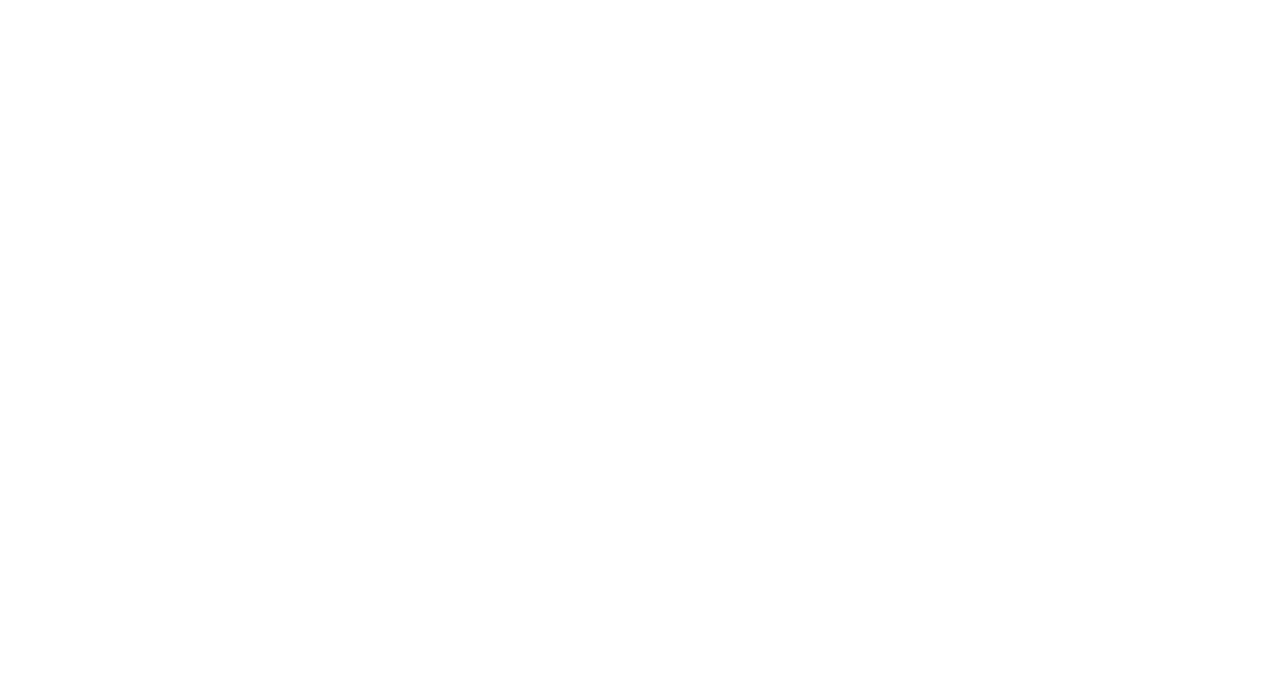
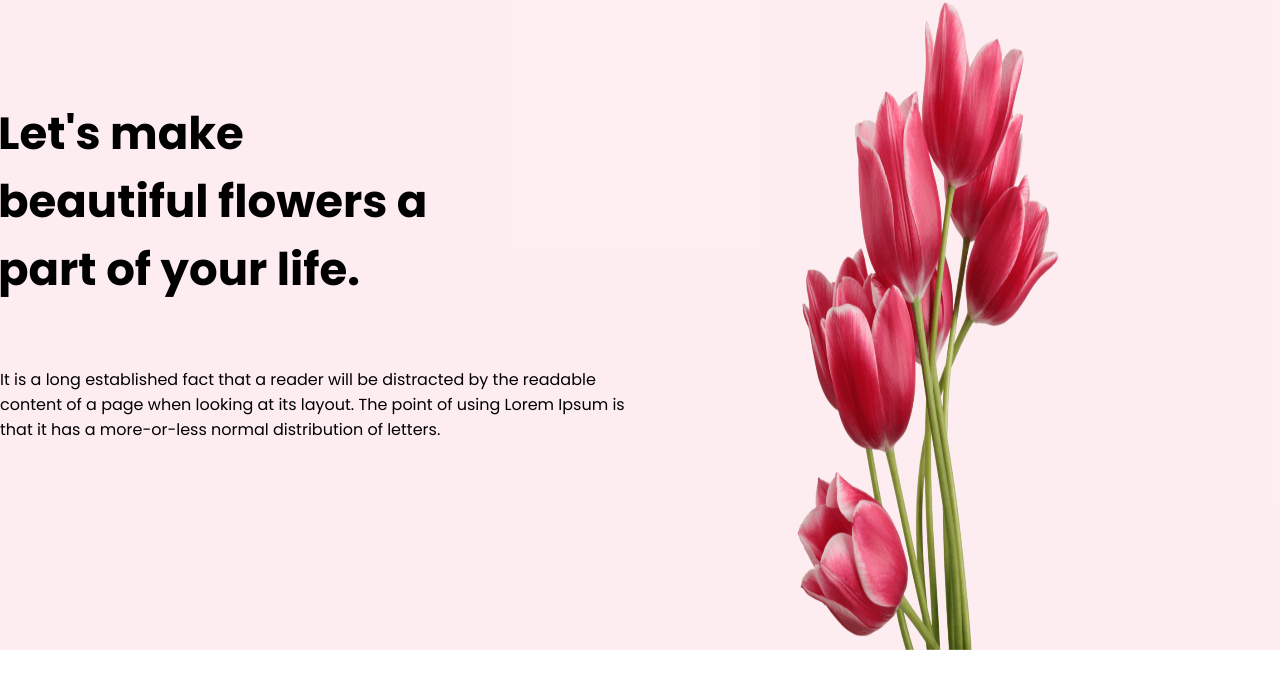
Before and after one commit to tassin-hassan/conceptual-season, a plain HTML site: page index.html in a window 1280 px wide. Drawn offline with Linux system fonts and the light colour scheme.

Commit message:
header-done

```diff
--- a/index.html
+++ b/index.html
@@ -8,5 +8,32 @@
 </head>
 <body>
 
+
+<header>
+  <div class="header-parrent">
+<div class="banner-content">
+  <div class="banner-text-container">
+    <h1>Let's make <br> beautiful flowers a <br> part of your life.</h1>
+    <p>It is a long established fact that a reader will be distracted by the readable content of a page when looking at its layout. The point of using Lorem Ipsum is that it has a more-or-less normal distribution of letters.</p>
+    <!-- <button>Shop Now</button> -->
+  </div>
+<div class="banner-image-container">
+  <img src="./flower-shop-conceptual-b10-main/images/banner-image.png" alt="">
+</div>
+</div>
+  </div>
+</header>
+
+<main></main>
+
+<footer></footer>
+
+
+
+
+
+
+
+
 </body>
 </html>
--- a/style.css
+++ b/style.css
@@ -0,0 +1,73 @@
+/* font styles */
+
+@import url('https://fonts.googleapis.com/css2?family=Lato:ital,wght@0,100;0,300;0,400;0,700;0,900;1,100;1,300;1,400;1,700;1,900&family=Poppins:ital,wght@0,100;0,200;0,300;0,400;0,500;0,600;0,700;0,800;0,900;1,100;1,200;1,300;1,400;1,500;1,600;1,700;1,800;1,900&display=swap');
+
+
+*{
+  box-sizing: border-box;
+  margin: 0;
+  padding: 0;
+}
+
+
+body{
+  font-family: "Poppins", sans-serif;
+}
+
+
+/* header section */
+
+.header-parrent{
+max-width: 1680px;
+height: 650px;
+background-color: rgba(229, 84, 115, 0.1);
+}
+
+.banner-content{
+  display: flex;
+  width: 90%;
+  margin: 0 auto;
+
+}
+
+.banner-text-container{
+  width: 50%;
+  height: 650px;
+  display: flex;
+  flex-direction: column;
+  justify-content: center;
+  align-items: center;
+
+}
+
+.banner-text-container h1{
+  width: 708px;
+height: 288px;
+font-size: 45px;
+margin-top: 100PX;
+}
+
+.banner-text-container P {
+  width: 634px;
+height: 90px;
+margin-bottom: 200px;
+margin-right: 70px;
+
+}
+
+
+
+.banner-image-container{
+  width: 50%;
+  height: 650px;
+  display: flex;
+  justify-content: center;
+  align-items: center;
+
+}
+
+.banner-image-container img{
+  width: 50%;
+  height: 650px;
+
+}
```
